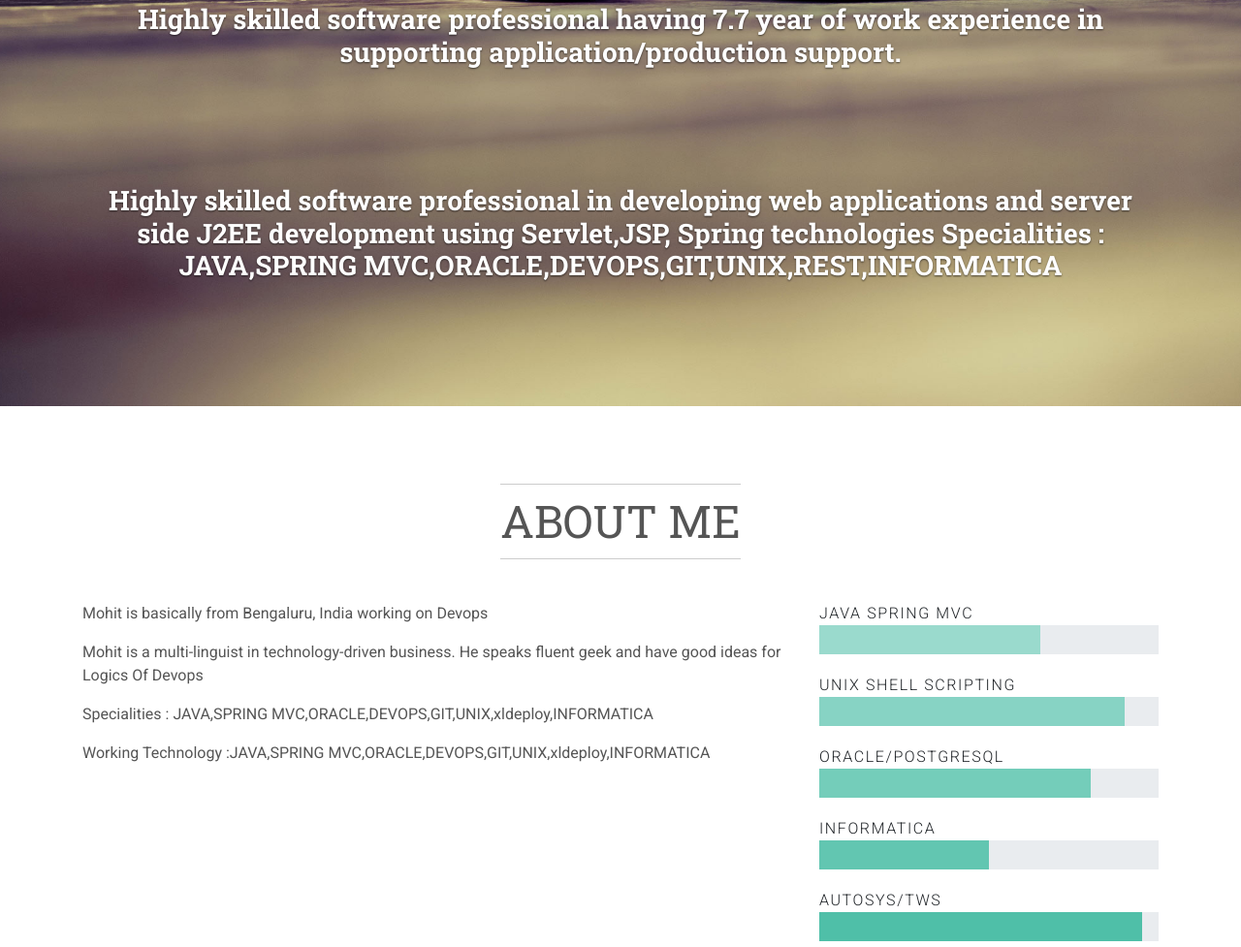
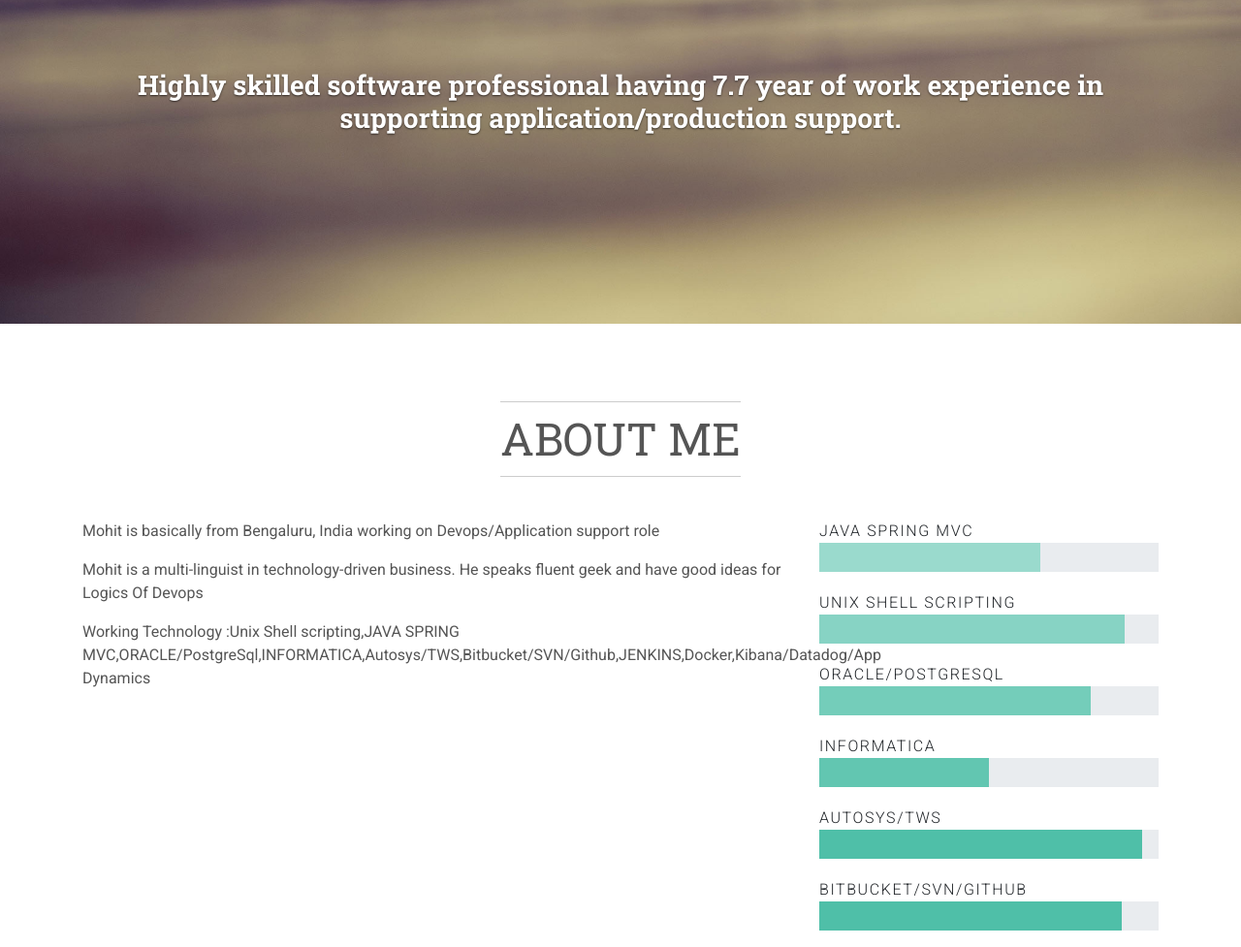
Before and after one commit to mohit12390/mywebsite, a plain HTML site: page index.html in a window 1280 px wide. Shown: the part 466-1443 px from the top of the page at 97% size. Drawn offline with Linux system fonts and the light colour scheme.

Commit message:
Update index.html

```diff
--- a/index.html
+++ b/index.html
@@ -59,11 +59,6 @@
         <p data-animate="slideInUp" class="h3 text-shadow text-20">
           Highly skilled software professional having 7.7 year of work experience in supporting
 application/production support.</p>
-      <p data-animate="slideInUp" class="h3 text-shadow text-10">Highly skilled software professional in
-        developing web applications and server side J2EE development using Servlet,JSP, Spring technologies
-           Specialities : JAVA,SPRING MVC,ORACLE,DEVOPS,GIT,UNIX,REST,INFORMATICA</p>
-
-
 
       </div>
     </section>
@@ -75,10 +70,9 @@ application/production support.</p>
         </header>
         <div class="row">
           <div data-animate="fadeInUp" class="col-lg-8">
-            <p>Mohit is basically from Bengaluru, India working on Devops  </p>
+            <p>Mohit is basically from Bengaluru, India working on Devops/Application support role </p>
       		<p>Mohit is a multi-linguist in technology-driven business. He speaks fluent geek and have good ideas for Logics Of Devops </p>
-      		<p>Specialities : JAVA,SPRING MVC,ORACLE,DEVOPS,GIT,UNIX,xldeploy,INFORMATICA</p>
-      		<p>Working Technology :JAVA,SPRING MVC,ORACLE,DEVOPS,GIT,UNIX,xldeploy,INFORMATICA</p>
+      		<p>Working Technology :Unix Shell scripting,JAVA SPRING MVC,ORACLE/PostgreSql,INFORMATICA,Autosys/TWS,Bitbucket/SVN/Github,JENKINS,Docker,Kibana/Datadog/App Dynamics</p>
 
           </div>
           <div data-animate="fadeInUp" class="col-lg-4">
```
